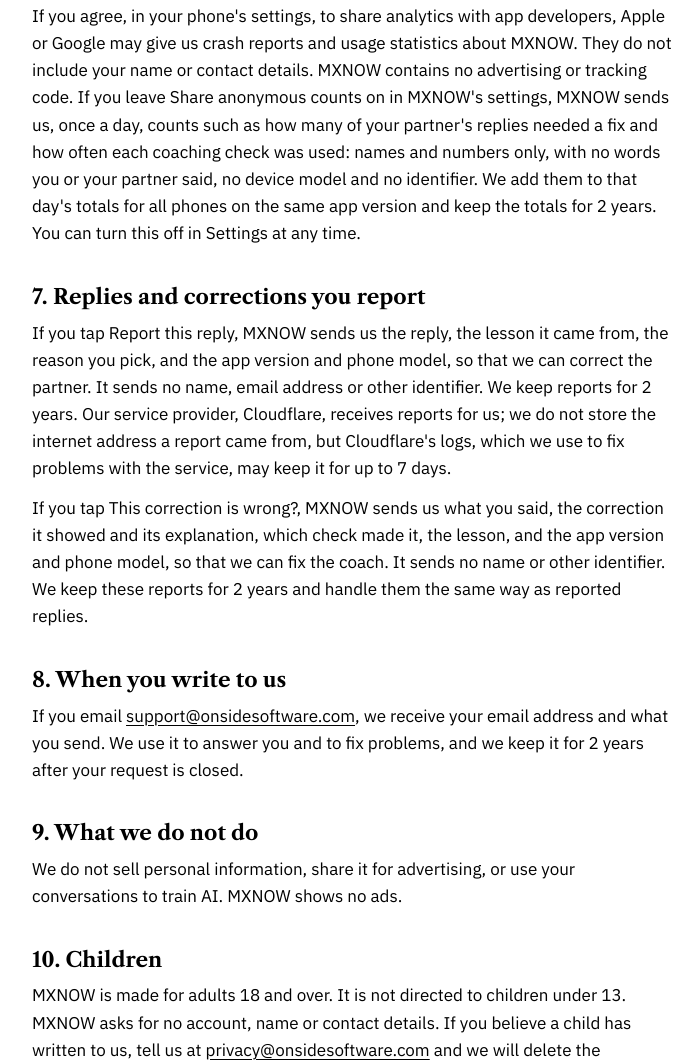
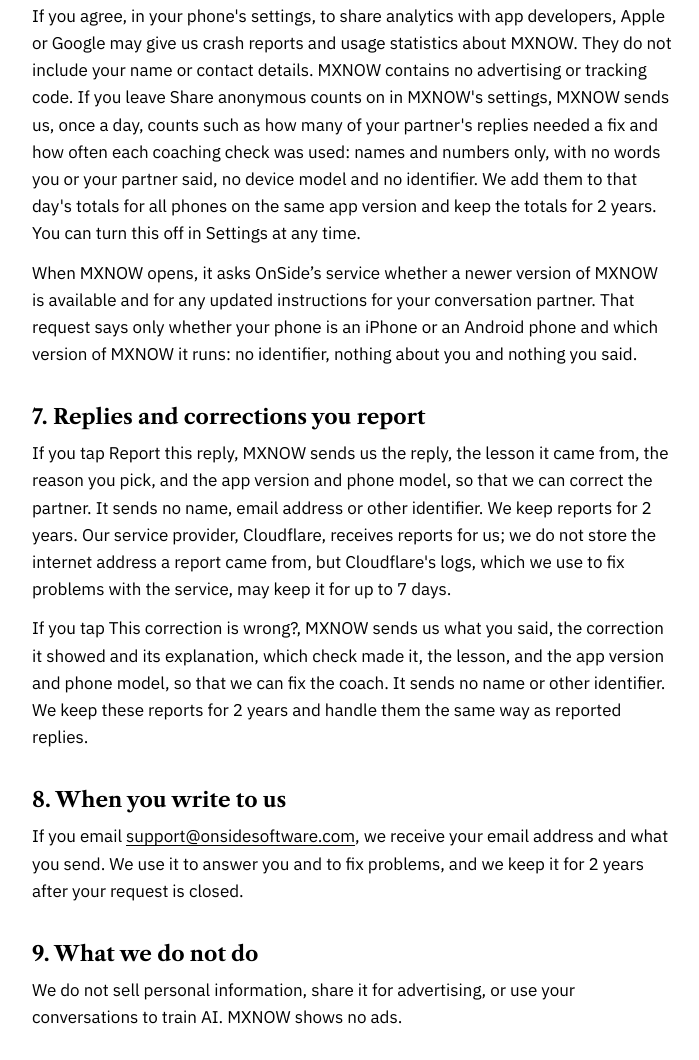
Before and after one commit to abatelaw/onsidesoftware, a plain HTML site: page mxnow/privacy/index.html in a window 1280 px wide. Shown: the part 2177-3237 px from the top of the page, without its empty margins (256-955 px from the left). Drawn offline with Linux system fonts and the light colour scheme.

Commit message:
MXNOW privacy policy: the launch check (newer version, partner instructions)
Nino (as counsel), 2026-11-27: 'sure why not?'

Co-Authored-By: Claude Opus 5.5 <noreply@anthropic.com>

```diff
--- a/mxnow/privacy/index.html
+++ b/mxnow/privacy/index.html
@@ -43,6 +43,7 @@
 <p>Apple (the App Store) or Google (Google Play) handles your subscription and your payment. We never receive your card or bank details. The store gives us the purchase records it gives every app seller, such as the plan, the date, the price and the country. MXNOW checks your subscription with the store from your phone. Apple's and Google's privacy policies cover what they collect.</p>
 <h2>6. Crash reports and statistics</h2>
 <p>If you agree, in your phone's settings, to share analytics with app developers, Apple or Google may give us crash reports and usage statistics about MXNOW. They do not include your name or contact details. MXNOW contains no advertising or tracking code. If you leave Share anonymous counts on in MXNOW's settings, MXNOW sends us, once a day, counts such as how many of your partner's replies needed a fix and how often each coaching check was used: names and numbers only, with no words you or your partner said, no device model and no identifier. We add them to that day's totals for all phones on the same app version and keep the totals for 2 years. You can turn this off in Settings at any time.</p>
+<p>When MXNOW opens, it asks OnSide&rsquo;s service whether a newer version of MXNOW is available and for any updated instructions for your conversation partner. That request says only whether your phone is an iPhone or an Android phone and which version of MXNOW it runs: no identifier, nothing about you and nothing you said.</p>
 <h2>7. Replies and corrections you report</h2>
 <p>If you tap Report this reply, MXNOW sends us the reply, the lesson it came from, the reason you pick, and the app version and phone model, so that we can correct the partner. It sends no name, email address or other identifier. We keep reports for 2 years. Our service provider, Cloudflare, receives reports for us; we do not store the internet address a report came from, but Cloudflare's logs, which we use to fix problems with the service, may keep it for up to 7 days.</p>
 <p>If you tap This correction is wrong?, MXNOW sends us what you said, the correction it showed and its explanation, which check made it, the lesson, and the app version and phone model, so that we can fix the coach. It sends no name or other identifier. We keep these reports for 2 years and handle them the same way as reported replies.</p>
```
